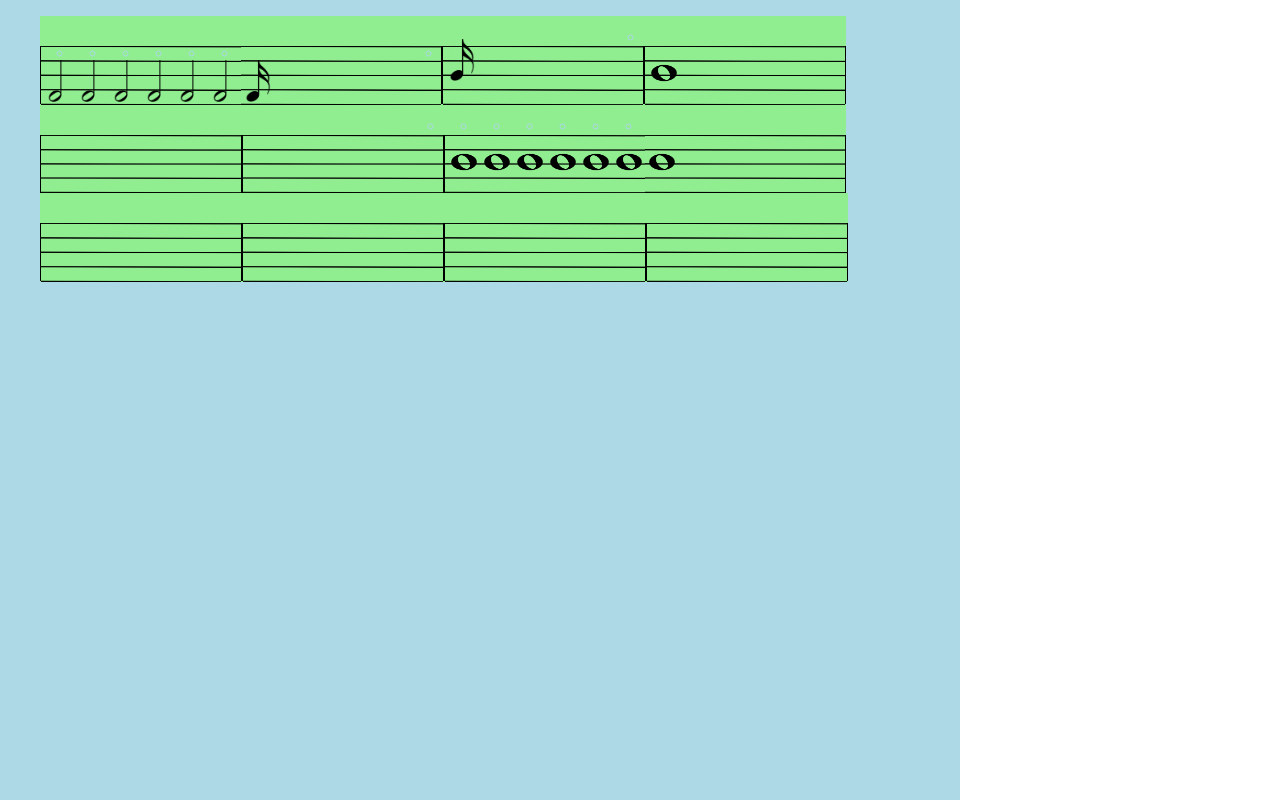
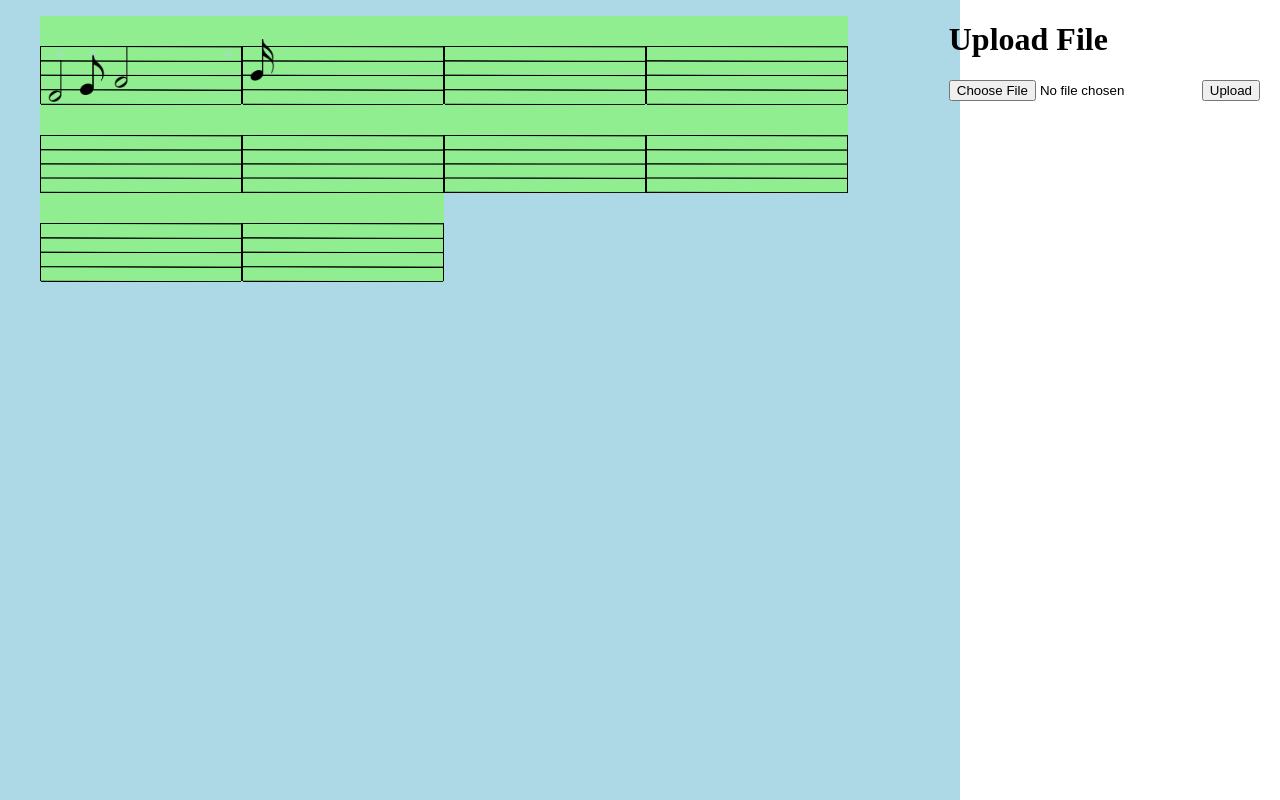
Before and after one commit to itsalexli/music-app, a React (Vite) app in the folder music-app/: page / in a window 1280 px wide. Built offline with nearby package versions, Linux system fonts and the light colour scheme.

Commit message:
backend integration

```diff
--- a/music-app/package.json
+++ b/music-app/package.json
@@ -10,6 +10,7 @@
     "preview": "vite preview"
   },
   "dependencies": {
+    "axios": "^1.7.9",
     "react": "^18.3.1",
     "react-dom": "^18.3.1"
   },
--- a/music-app/src/App.jsx
+++ b/music-app/src/App.jsx
@@ -1,30 +1,23 @@
 import Display from "./Display.jsx";
+import Upload from "./Upload.jsx";
 
 //Backend returns
 export const measureNum = 10;
 
 export const noteList = [
   { measure: 1, step: "F", type: "half" },
-  { measure: 1, step: "F", type: "half" },
-  { measure: 1, step: "F", type: "half" },
-  { measure: 1, step: "F", type: "half" },
-  { measure: 1, step: "F", type: "half" },
-  { measure: 1, step: "F", type: "half" },
-  { measure: 1, step: "F", type: "sixteen" },
+  { measure: 1, step: "G", type: "eight" },
+  { measure: 1, step: "A", type: "half" },
   { measure: 2, step: "B", type: "sixteen" },
-  { measure: 3, step: "F", type: "whole" },
-  { measure: 6, step: "F", type: "whole" },
-  { measure: 6, step: "F", type: "whole" },
-  { measure: 6, step: "F", type: "whole" },
-  { measure: 6, step: "F", type: "whole" },
-  { measure: 6, step: "F", type: "whole" },
-  { measure: 6, step: "F", type: "whole" },
-  { measure: 6, step: "F", type: "whole" },
-
 ];
 
 function App() {
-  return <Display />;
+  return (
+    <>
+      <Display />;
+      <Upload />
+    </>
+  );
 }
 
 export default App;
--- /dev/null
+++ b/music-app/src/Upload.jsx
@@ -0,0 +1,49 @@
+import React, { useState } from "react";
+import axios from "axios";
+
+function Upload() {
+  const [file, setFile] = useState();
+  const [uploadedFile, setUploadedFile] = useState();
+  const [error, setError] = useState();
+
+  function handleChange(event) {
+    setFile(event.target.files[0]);
+  }
+
+  function handleSubmit(event) {
+    event.preventDefault();
+    const url = "http://localhost:8080/api/upload";
+    const formData = new FormData();
+    formData.append("file", file);
+    formData.append("fileName", file.name);
+    const config = {
+      headers: {
+        "content-type": "multipart/form-data",
+      },
+    };
+    axios
+      .post(url, formData, config)
+      .then((response) => {
+        console.log(response.data);
+        setUploadedFile(response.data.file);
+      })
+      .catch((error) => {
+        console.error("Error uploading file: ", error);
+        setError(error);
+      });
+  }
+
+  return (
+    <div className="uploadBox">
+      <form onSubmit={handleSubmit}>
+        <h1>Upload File</h1>
+        <input type="file" onChange={handleChange} />
+        <button type="submit">Upload</button>
+      </form>
+      {uploadedFile && <img src={uploadedFile} alt="Uploaded content" />}
+      {error && <p>Error uploading file: {error.message}</p>}
+    </div>
+  );
+}
+
+export default Upload;
--- a/music-app/src/index.css
+++ b/music-app/src/index.css
@@ -50,3 +50,10 @@
   width: 1px;
   position: relative;
 }
+
+.uploadBox {
+  position: fixed;
+  top: 0;
+  right: 0;
+  padding-right: 20px;
+}
```
Also changed, not shown: music-app/src/Measure.jsx (+8 -7 lines), 2 other files (tests, documents, lock files or other folders).
